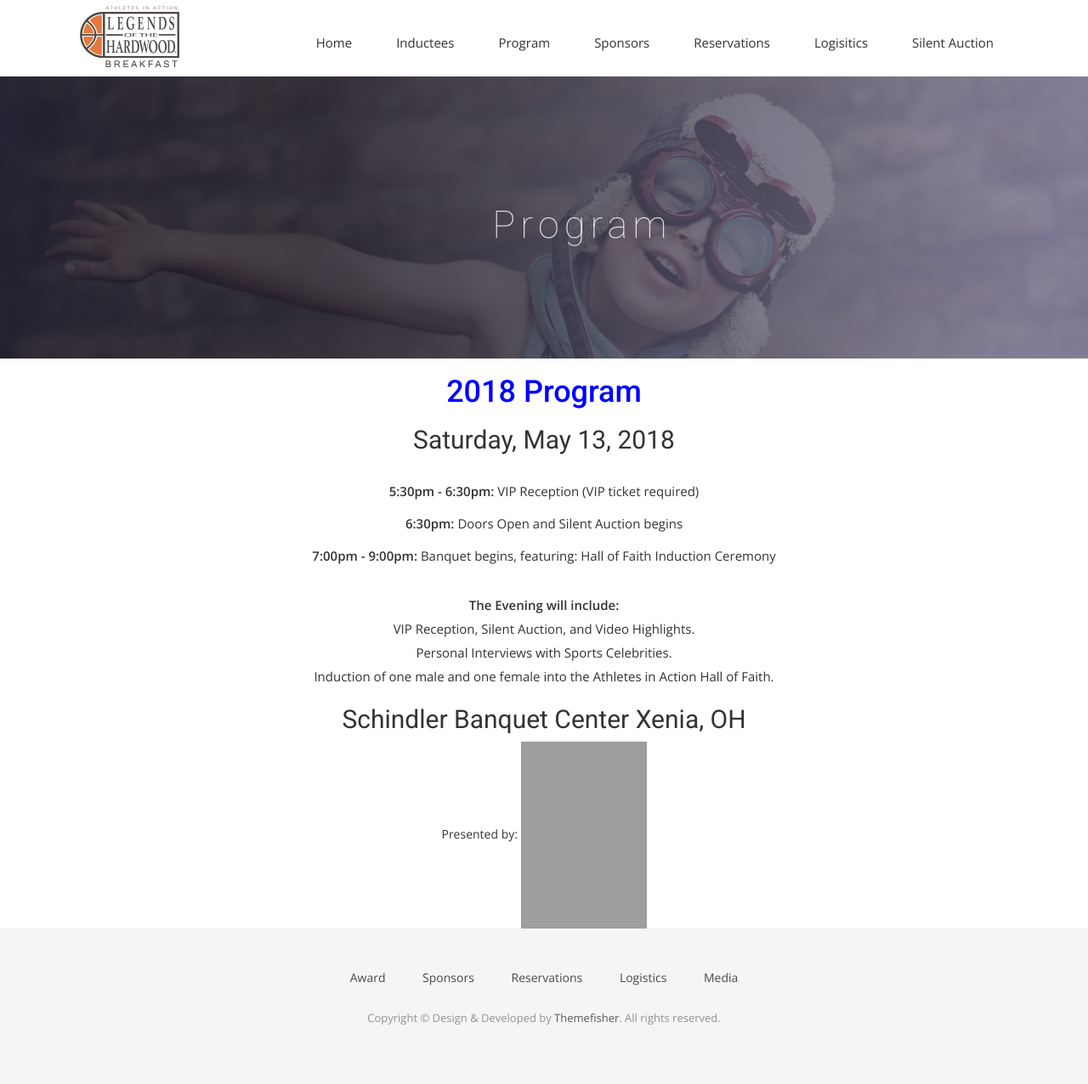
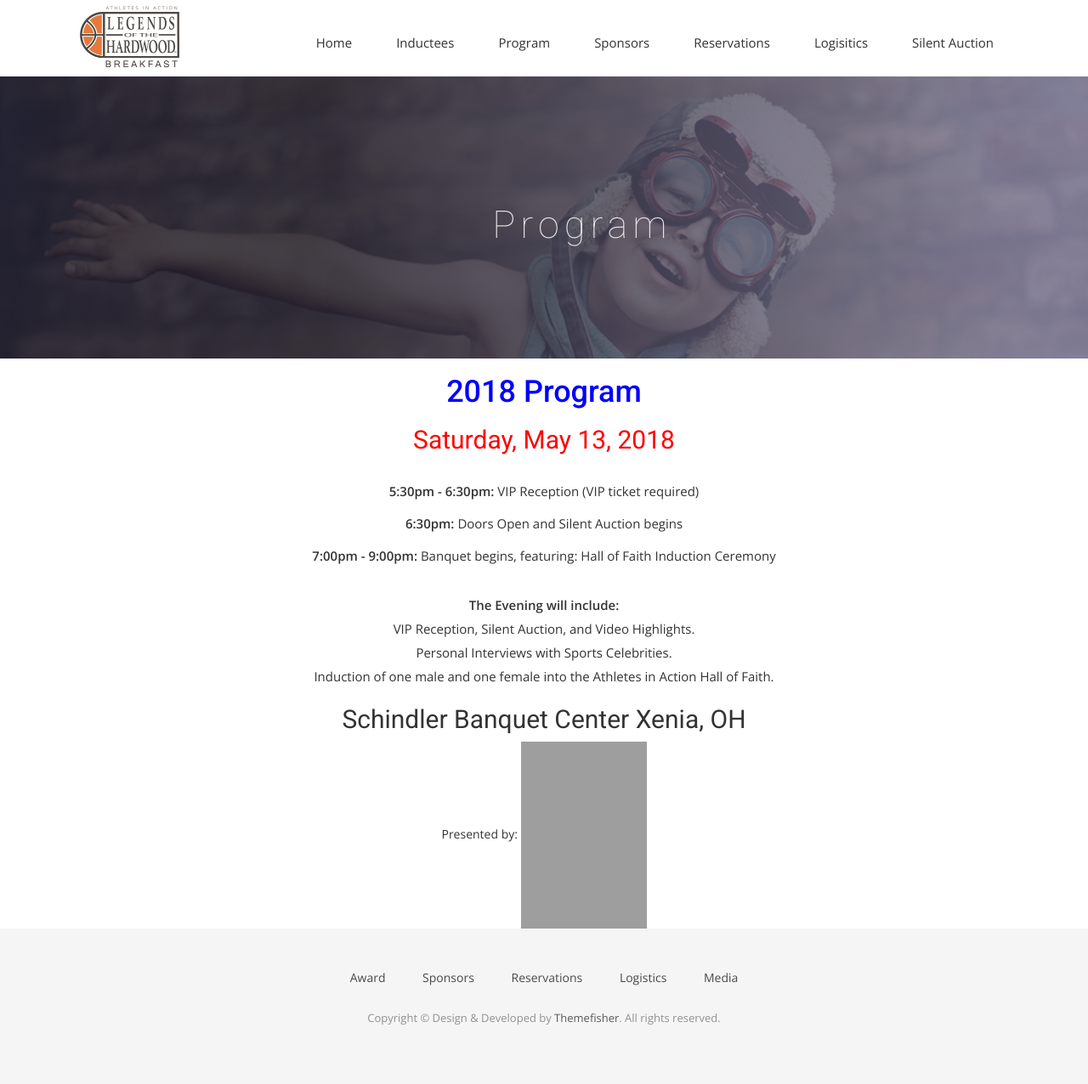
Before and after one commit to CruGlobal/NightofChampions, a Jekyll site: the page built from program.markdown, in a window 1280 px wide. Shown: the whole page at 85% size. Built offline with Jekyll 4.4.1, drawn with Linux system fonts in a browser that asks for light colours; nearby versions of some CDN libraries; some web fonts are replaced; our own code applies the rules of GitHub Pages for plain Markdown files; grey boxes are pictures that could not be loaded.

Commit message:
Updated Program

```diff
--- a/program.markdown
+++ b/program.markdown
@@ -12,7 +12,9 @@ position: 1
 </div>
 
 <div style="text-align: center;">
-<h2>Saturday, May 13, 2018</h2>
+<h2>
+<font color="Red">Saturday, May 13, 2018</font>
+</h2>
 <br>
 
 <div style="text-align: center;">
```
